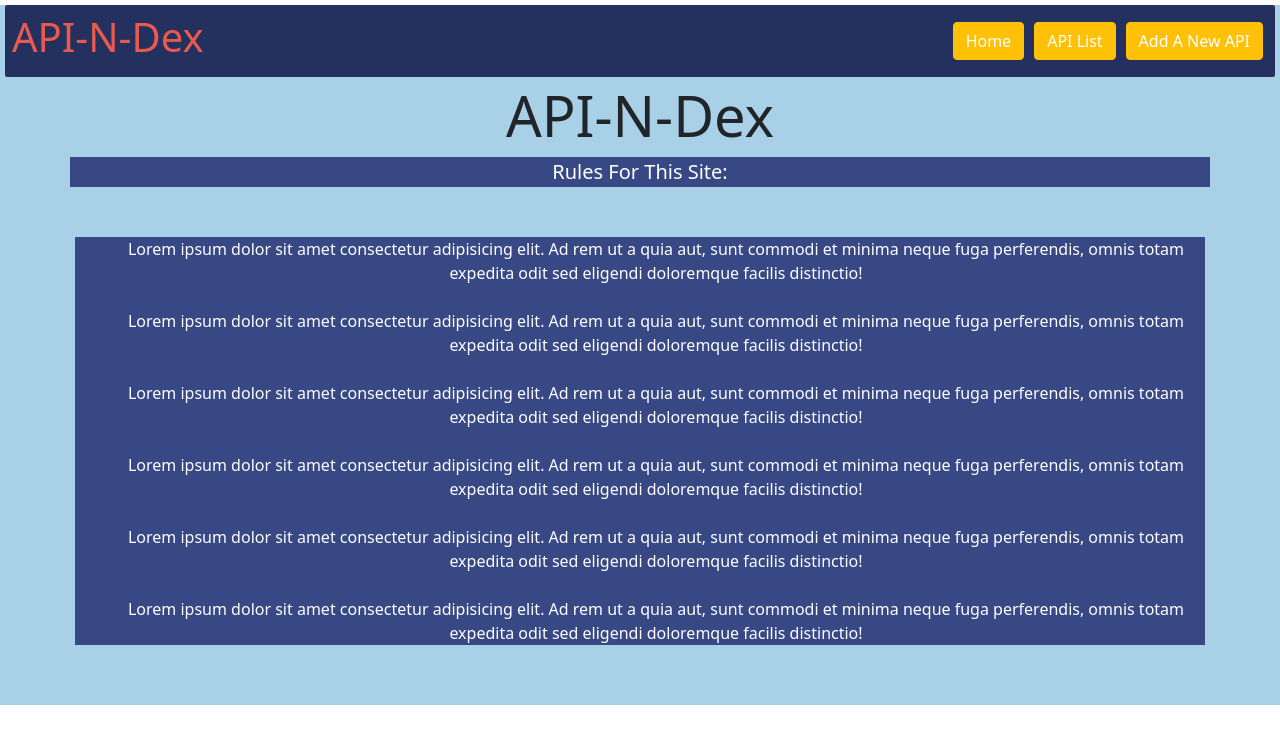
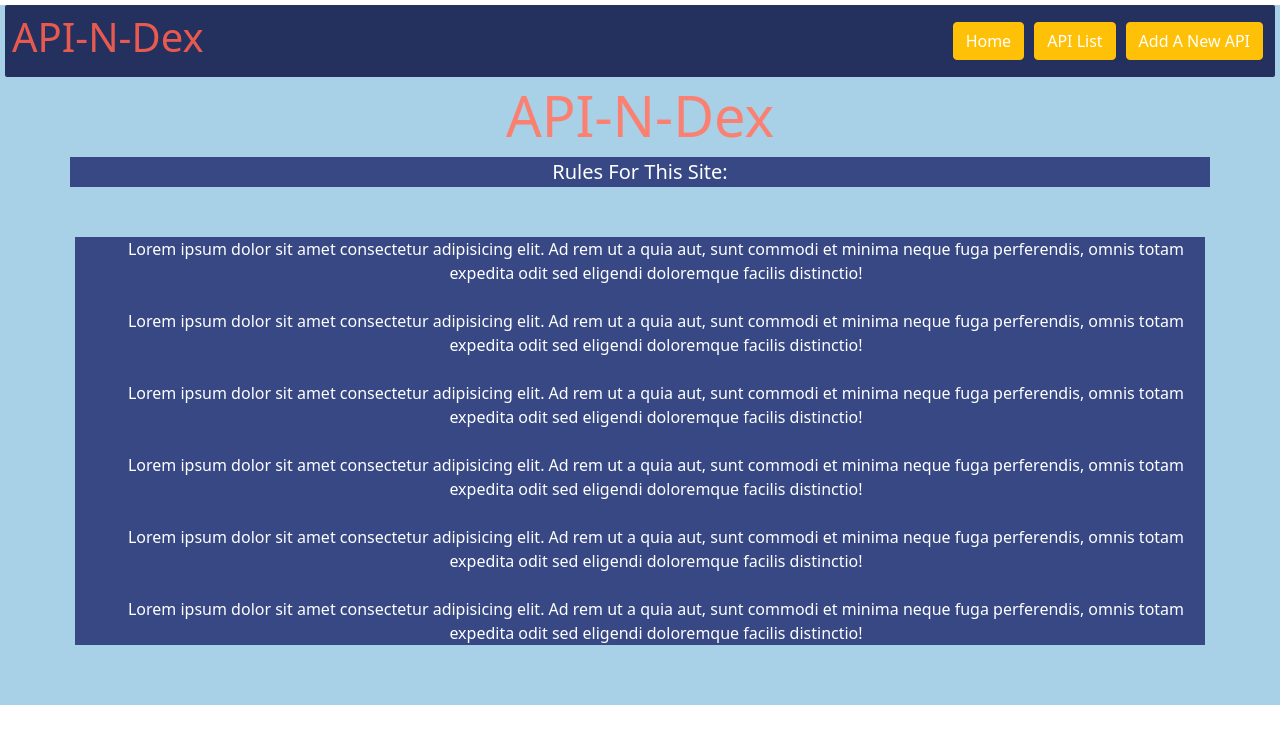
Before and after one commit to yexeniaf/API-N-Dex, a React (Create React App) app in the folder client/: page / in a window 1280 px wide. Shown: the top 744 px of the page. Built offline with nearby package versions, Linux system fonts and the light colour scheme; no server answers.

Commit message:
color change from site name in homepage

```diff
--- a/client/src/components/HomePage.jsx
+++ b/client/src/components/HomePage.jsx
@@ -3,7 +3,7 @@ import React from 'react'
 export default function HomePage() {
     return (
         <div class="jumbotron">
-            <h1 className="display-4" color='##E85A4F'>API-N-Dex</h1>
+            <h1 className="display-4" style={{color:'salmon'}}>API-N-Dex</h1>
                 <p className="container lead">
                     Rules For This Site:
                 </p>
```
